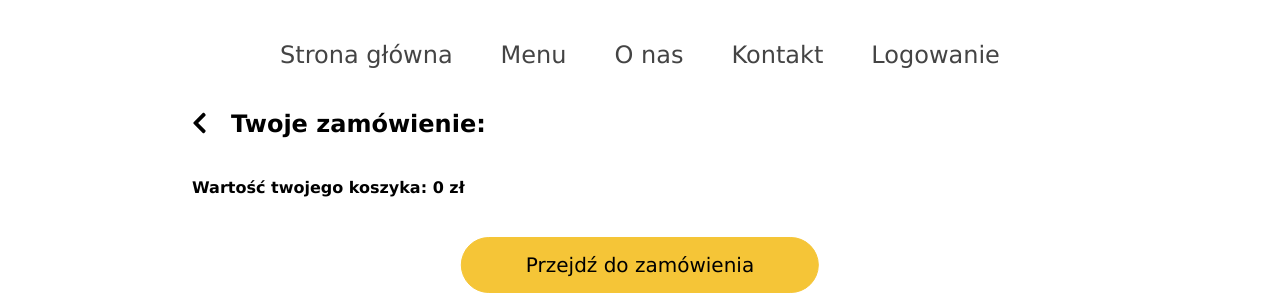
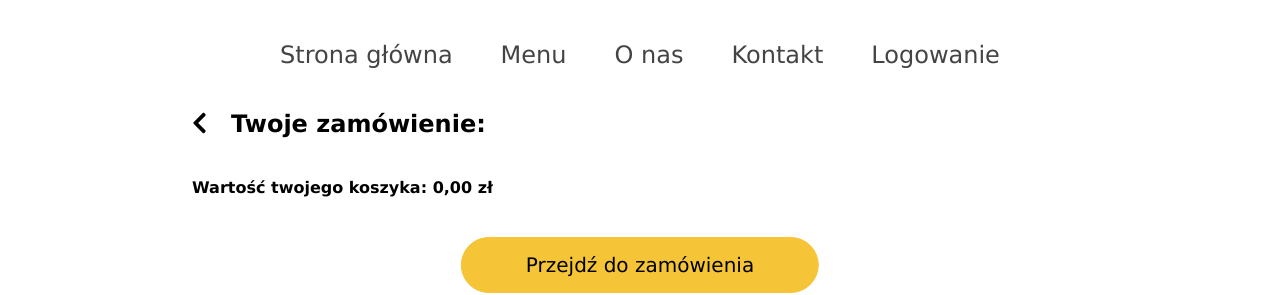
Before and after one commit to rusakM/pizza-portal.frontend, a React (Create React App) app: page /checkout in a window 1280 px wide. Shown: the top 295 px of the page. Built offline with nearby package versions, Linux system fonts and the light colour scheme.

Commit message:
fix price formatting in checkout

```diff
--- a/src/pages/checkout-viewer/checkout-viewer.component.jsx
+++ b/src/pages/checkout-viewer/checkout-viewer.component.jsx
@@ -4,6 +4,7 @@ import { faChevronLeft } from '@fortawesome/free-solid-svg-icons';
 import Checkout, { CHECKOUT_CATEGORIES } from '../../checkout/checkout';
 import CheckoutItemsList from '../../components/checkout-items-list/checkout-items-list.component';
 import BookingBtn from '../../components/booking-btn/booking-btn.component';
+import formatPrice from '../../utils/formatPrice';
 
 import './checkout-viewer.styles.scss';
 
@@ -68,8 +69,10 @@ class CheckoutViewer extends React.Component {
                     <div className="summary">
                         <p>
                             <b>
-                                Wartość twojego koszyka:{' '}
-                                {this.state.checkout.getCheckoutValue()} zł
+                                Wartość twojego koszyka:&nbsp;
+                                {formatPrice(
+                                    this.state.checkout.getCheckoutValue()
+                                )}
                             </b>
                         </p>
                     </div>
```
